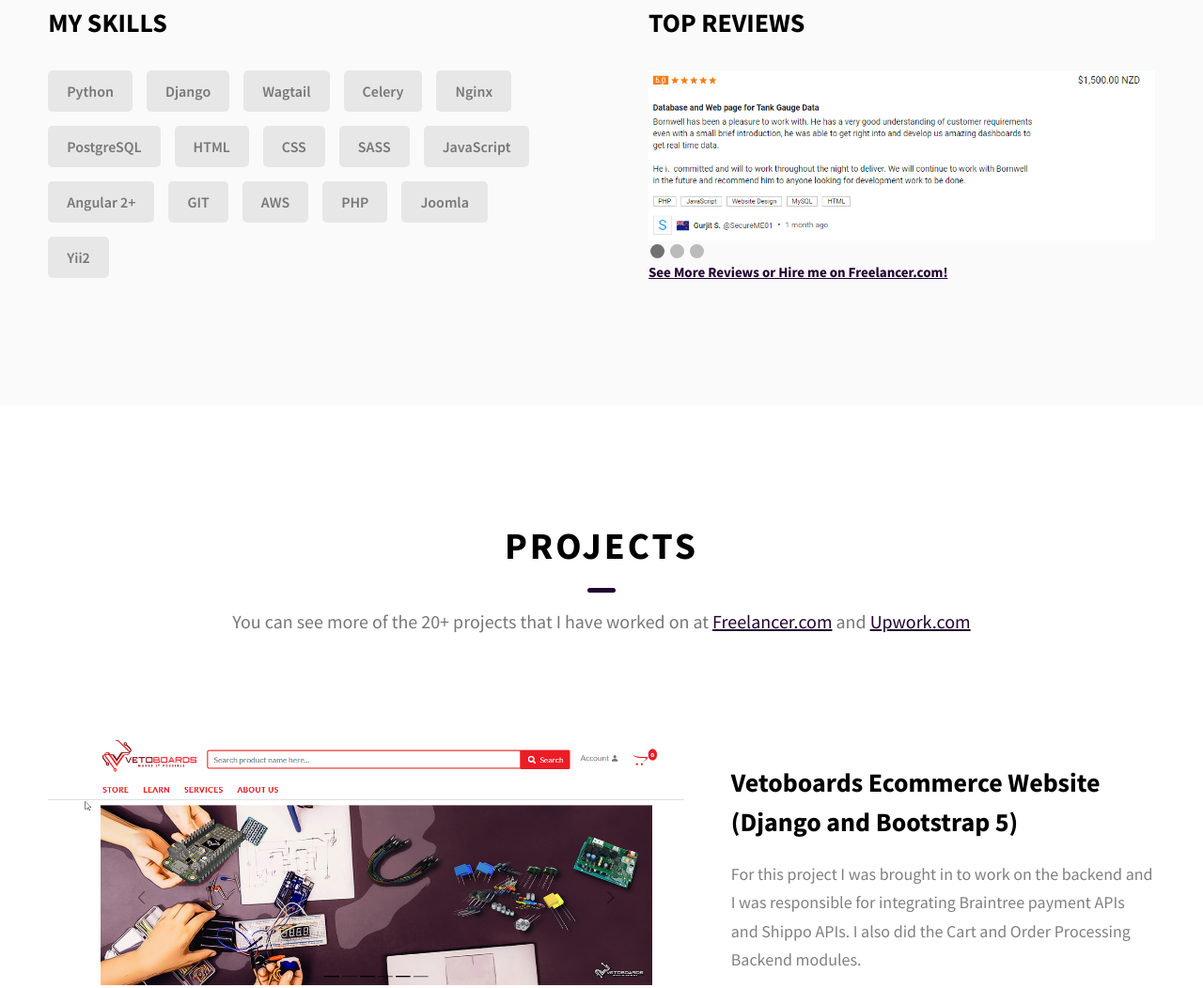
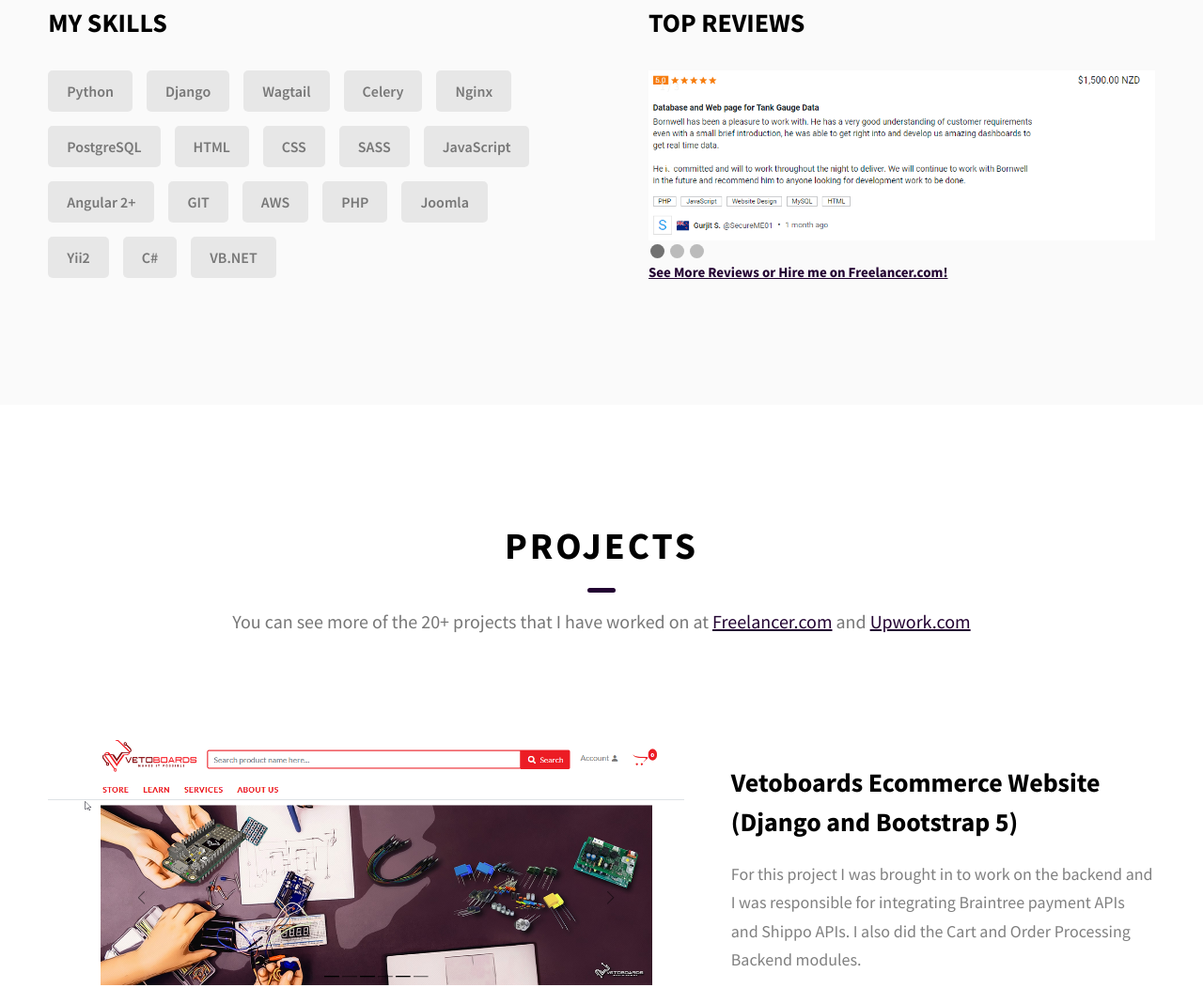
Before and after one commit to matembudzeb/matembudzeb.github.io, a website: page index.html in a window 1280 px wide. Shown: the part 1716-2768 px from the top of the page at 94% size. Drawn offline with Linux system fonts and the light colour scheme.

Commit message:
Add C# skill

```diff
--- a/index.html
+++ b/index.html
@@ -214,6 +214,8 @@
               <div class="skills__skill">PHP</div>
               <div class="skills__skill">Joomla</div>
               <div class="skills__skill">Yii2</div>
+              <div class="skills__skill">C#</div>
+              <div class="skills__skill">VB.NET</div>
 
             </div>
           </div>
```
